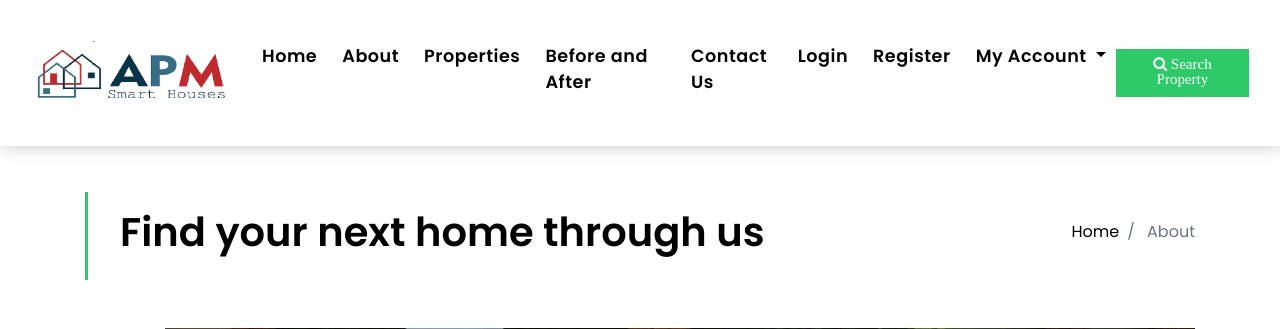
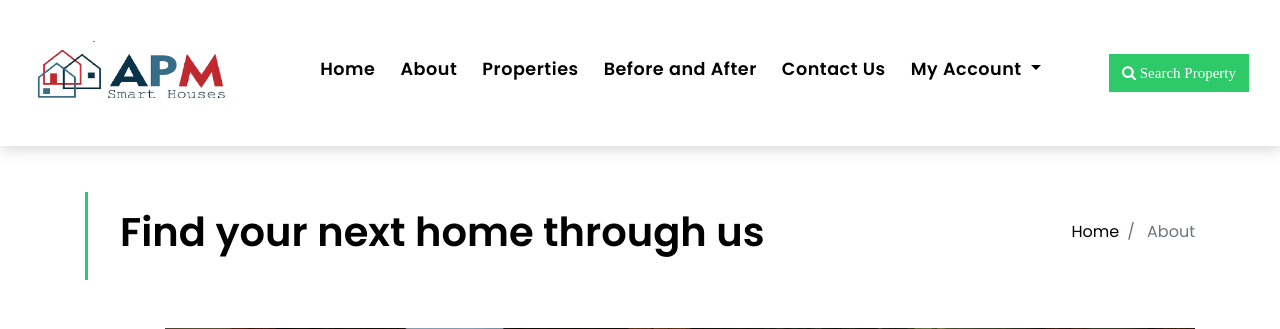
Before and after one commit to Chrisprod06/Real-Estate-Project, a PHP site: page /about.php in a window 1280 px wide. Shown: the top 329 px of the page. Run offline with PHP 8.4, Linux system fonts and the light colour scheme; data that the repository does not hold is empty; some libraries are stand-ins or nearby versions.

Commit message:
Update header.inc.php

```diff
--- a/includes/header.inc.php
+++ b/includes/header.inc.php
@@ -272,25 +272,6 @@ $_SESSION['lastVisitedPage'] = $res;
           <li class="nav-item">
             <a class="nav-link" href="contact.php">Contact Us</a>
           </li>
-          <?php
-          if (isset($_SESSION['userID'])) {
-            if ($_SESSION['role'] == 1) {
-              echo "<li class='nav-item'>
-                         <a class='nav-link' href='../Real-Estate-Admin/index.php'>Edit Website</a>
-                     </li>";
-              echo "<li class='nav-item'>
-                        <a class='nav-link' href='includes/logout.inc.php'>Logout</a>
-                      </li>";
-            }
-          } else {
-            echo "<li class='nav-item'>
-                     <a data-toggle='modal' class='nav-link' href='#login'>Login</a>
-                  </li>";
-            echo "<li class='nav-item'>
-                    <a data-toggle='modal' class='nav-link' href='#register'>Register</a>
-                  </li>";
-          }
-          ?>
           <li class="nav-item dropdown">
             <a class="nav-link dropdown-toggle" href="#" id="navbarDropdown" role="button" data-toggle="dropdown" aria-haspopup="true" aria-expanded="false">
               My Account
@@ -300,7 +281,7 @@ $_SESSION['lastVisitedPage'] = $res;
               <?php
               if (isset($_SESSION['userID'])) {
                 if ($_SESSION['role'] == 1) {
-                  echo "<a class='dropdown-item' href='../Real-Estate-Admin/index.php'>Edit Website</a>";
+                  echo "<a class='dropdown-item' href='../Real-Estate-CMS/index.php'>Edit Website</a>";
                   echo " <a class='dropdown-item' href='editProfile.php'>Edit Profile</a>";
                   echo " <a class='dropdown-item' href='#'>Language</a>";
                   echo "<a class='dropdown-item' href='includes/logout.inc.php'>Logout</a>";
```
